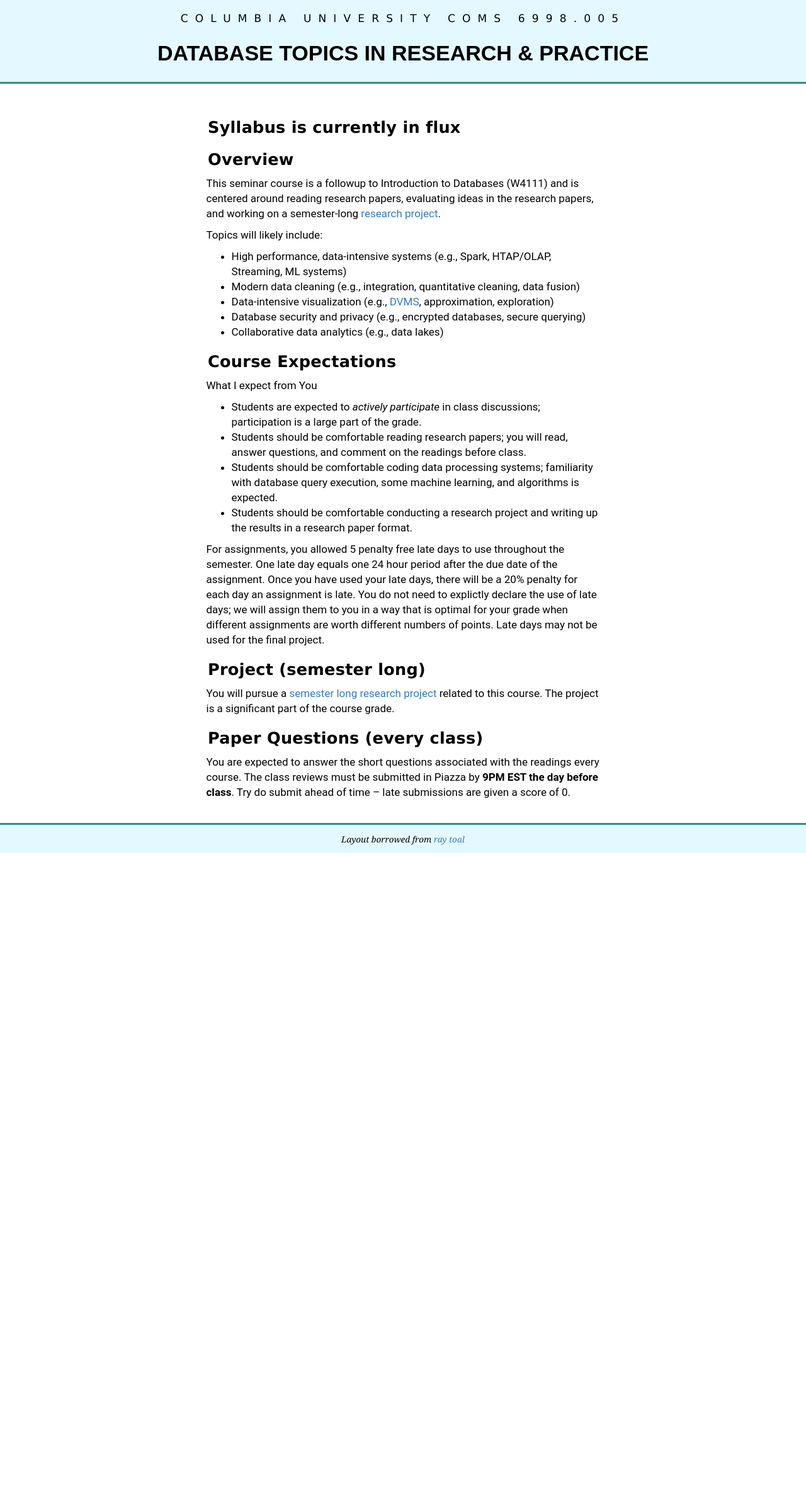
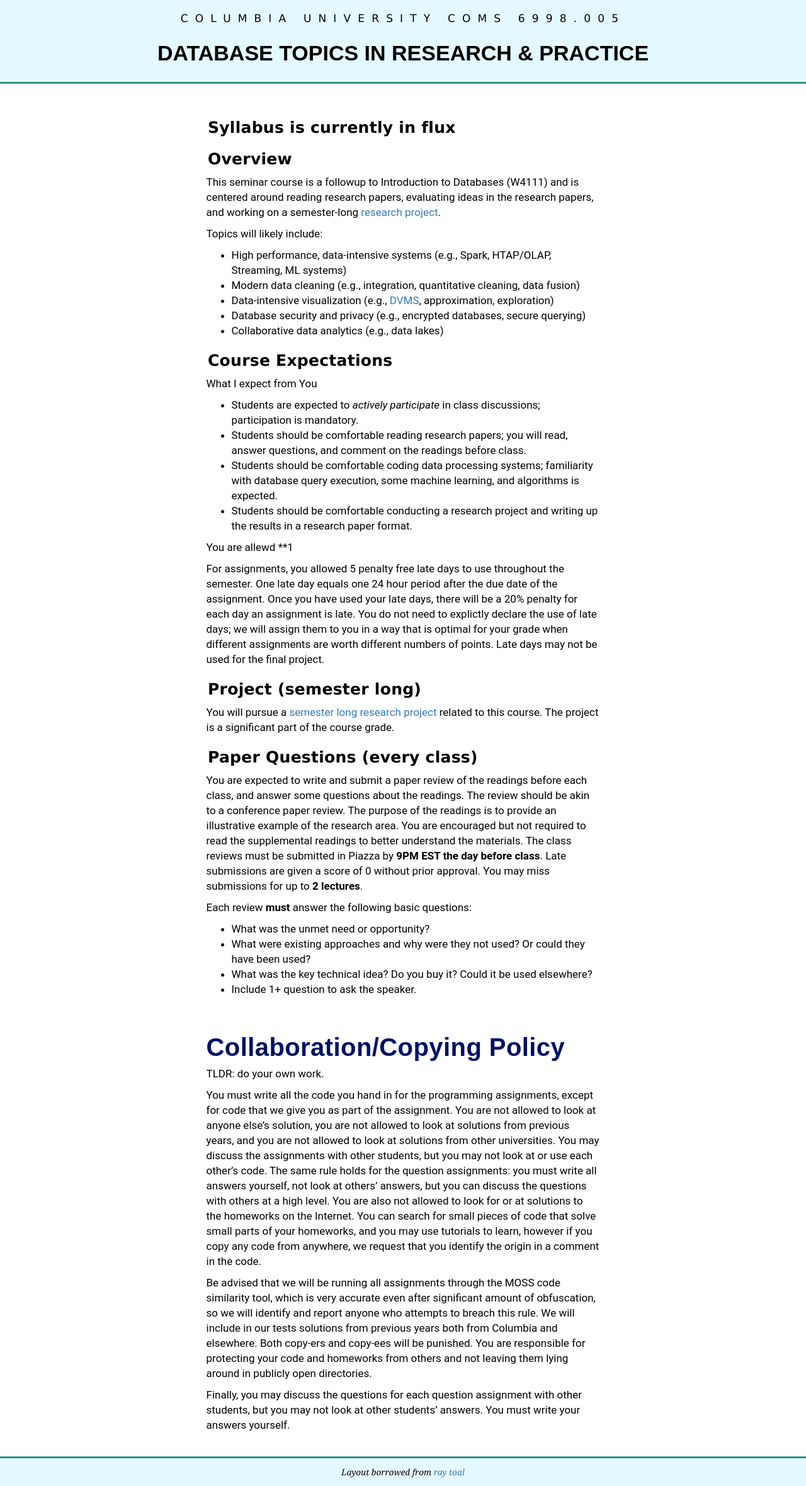
Before and after one commit to columbiadb/columbiadb.github.io, a Jekyll site: the page built from syllabus.md, in a window 1280 px wide. Shown: the whole page at 63% size. Built offline with Jekyll 4.4.1, drawn with Linux system fonts in a browser that asks for light colours; before the commit the page ends 1355 px from its top, so only the background shows below that.

Commit message:
lazy commit msg

```diff
--- a/files/css/style.css
+++ b/files/css/style.css
@@ -97,7 +97,7 @@ h4 {
 	font-family: Verdana, Arial, Helvetica, sans-serif;
 	padding: 0.1em;
 	margin-top: 0.8em;
-	font-size: 150%;
+	font-size: 25px;
 	font-weight: bold;
 }
 
--- a/syllabus.md
+++ b/syllabus.md
@@ -20,10 +20,12 @@ Topics will likely include:
 
 What I expect from You
 
-* Students are expected to *actively participate* in class discussions; participation is a large part of the grade.
+* Students are expected to *actively participate* in class discussions; participation is mandatory.
 * Students should be comfortable reading research papers; you will read, answer questions, and comment on the readings before class.
 * Students should be comfortable coding data processing systems;  familiarity with database query execution, some machine learning, and algorithms is expected.
 * Students should be comfortable conducting a research project and writing up the results in a research paper format.
+
+You are allewd **1
 
 For assignments, you allowed 5 penalty free late days to use throughout the semester. One late day equals one 24 hour period after the due date of the assignment. Once you have used your late days, there will be a 20% penalty for each day an assignment is late. You do not need to explictly declare the use of late days; we will assign them to you in a way that is optimal for your grade when different assignments are worth different numbers of points. Late days may not be used for the final project.
 
@@ -37,8 +39,26 @@ The project is a significant part of the course grade.
 
 #### Paper Questions (every class)
 
-You are expected to answer the short questions associated with the readings every course.
-The class reviews must be submitted in Piazza by **9PM EST the day before class**.  Try do submit ahead of time -- late submissions are given a score of 0.
+You are expected to write and submit a paper review of the readings before each class, and answer some questions about the readings.  The review should be akin to a conference paper review.  The purpose of the readings is to provide an illustrative example of the research area.  You are encouraged but not required to read the supplemental readings to better understand the materials.  The class reviews must be submitted in Piazza by **9PM EST the day before class**.  Late submissions are given a score of 0 without prior approval.  You may miss submissions for up to **2 lectures**.
+
+Each review **must** answer the following basic questions:
+
+* What was the unmet need or opportunity?
+* What were existing approaches and why were they not used? Or could they have been used?
+* What was the key technical idea?  Do you buy it?  Could it be used elsewhere?
+* Include 1+ question to ask the speaker.
+
+
+## Collaboration/Copying Policy
+
+TLDR: do your own work.
+
+You must write all the code you hand in for the programming assignments, except for code that we give you as part of the assignment. You are not allowed to look at anyone else's solution, you are not allowed to look at solutions from previous years, and you are not allowed to look at solutions from other universities. You may discuss the assignments with other students, but you may not look at or use each other's code. The same rule holds for the question assignments: you must write all answers yourself, not look at others' answers, but you can discuss the questions with others at a high level.
+You are also not allowed to look for or at solutions to the homeworks on the Internet. You can search for small pieces of code that solve small parts of your homeworks, and you may use tutorials to learn, however if you copy any code from anywhere, we request that you identify the origin in a comment in the code.
+
+Be advised that we will be running all assignments through the MOSS code similarity tool, which is very accurate even after significant amount of obfuscation, so we will identify and report anyone who attempts to breach this rule. We will include in our tests solutions from previous years both from Columbia and elsewhere. Both copy-ers and copy-ees will be punished. You are responsible for protecting your code and homeworks from others and not leaving them lying around in publicly open directories.
+
+Finally, you may discuss the questions for each question assignment with other students, but you may not look at other students' answers. You must write your answers yourself.
 
 
 <!--
```
Also changed, not shown: _includes/index_left.md (+2 -1 lines), projects.md (+8 -8 lines).
